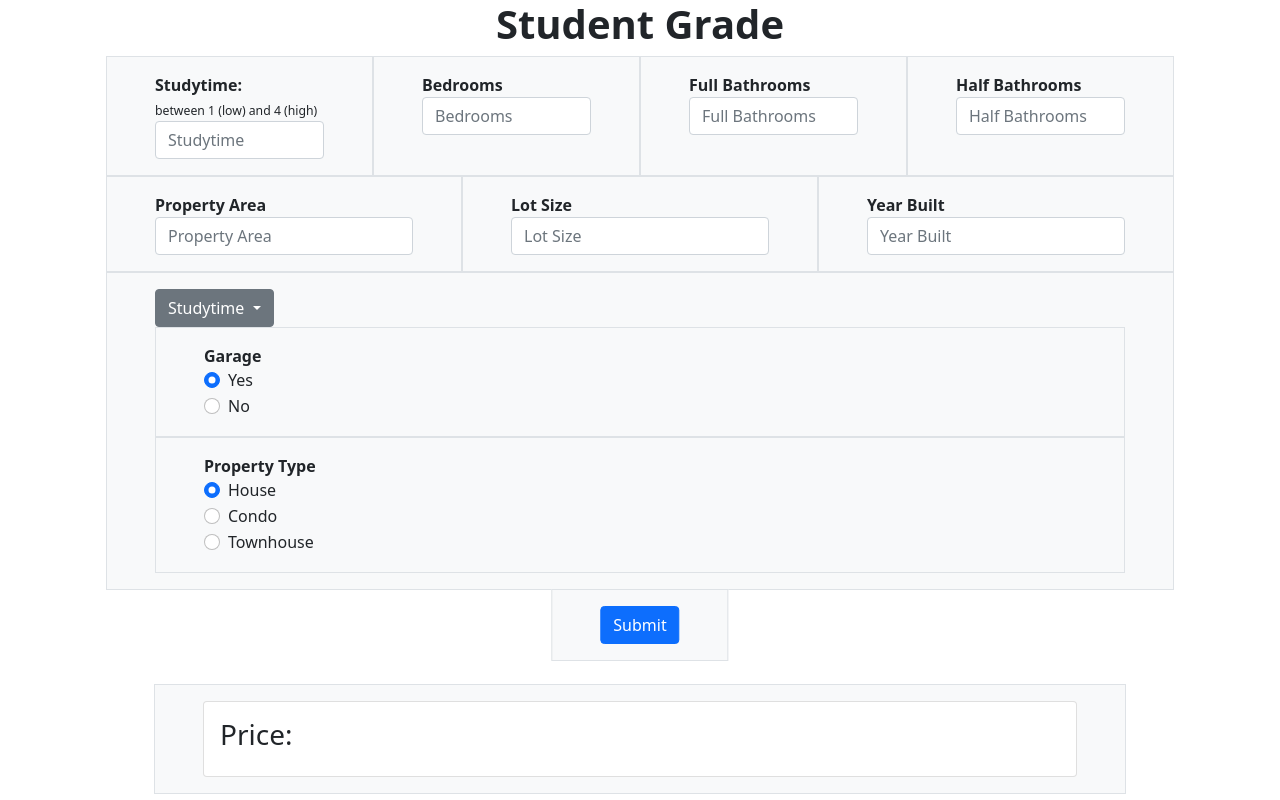
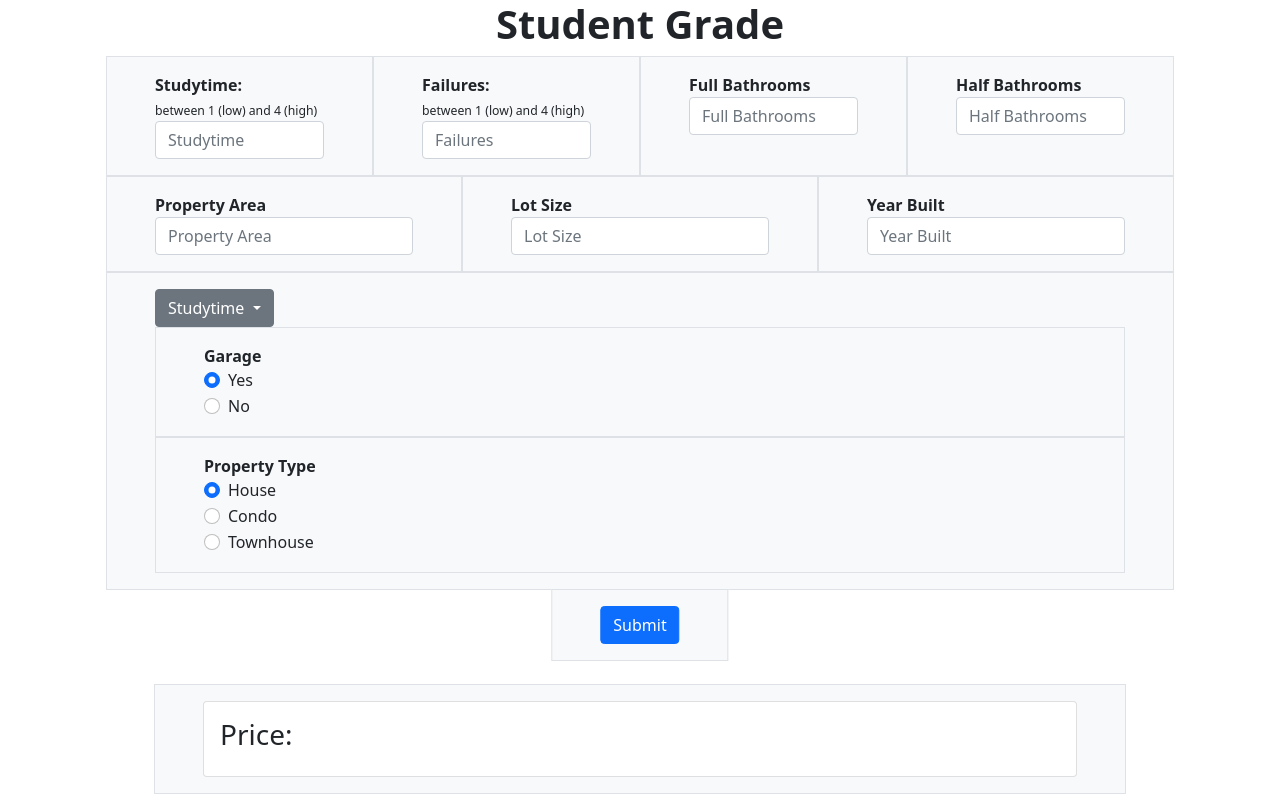
Before and after one commit to sushant822/sutdent_grade, a Flask app: page / in a window 1280 px wide. Run offline with Flask 2, Linux system fonts and the light colour scheme; some libraries are stand-ins or nearby versions.

Commit message:
Update index.html

```diff
--- a/templates/index.html
+++ b/templates/index.html
@@ -41,8 +41,8 @@
           <input class="form-control" type="text" placeholder="Studytime" name="studytime">
         </div></div>
         <div class="col py-3 px-lg-5 border bg-light"><div class="form-group">
-          <label for="FormControlFile1"><strong>Bedrooms</strong></label>
-          <input class="form-control" type="text" placeholder="Bedrooms" name="bed">
+          <label for="FormControlFile1"><strong>Failures:</strong><br><small><small>between 1 (low) and 4 (high)</small></small></label>
+          <input class="form-control" type="text" placeholder="Failures" name="failures">
       </div></div>
         <div class="col py-3 px-lg-5 border bg-light"><div class="form-group">
           <label for="FormControlFile2"><strong>Full Bathrooms</strong></label>
```
